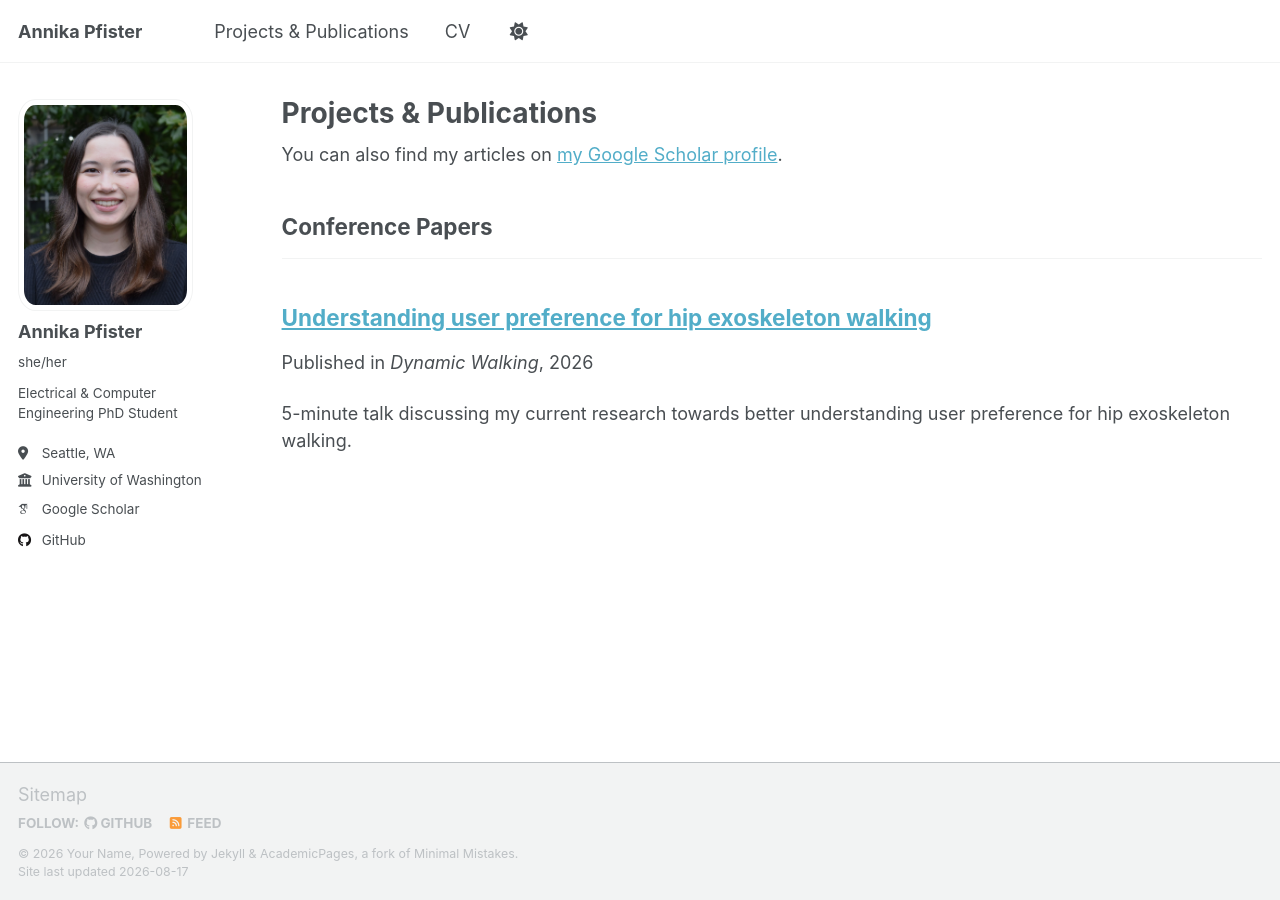
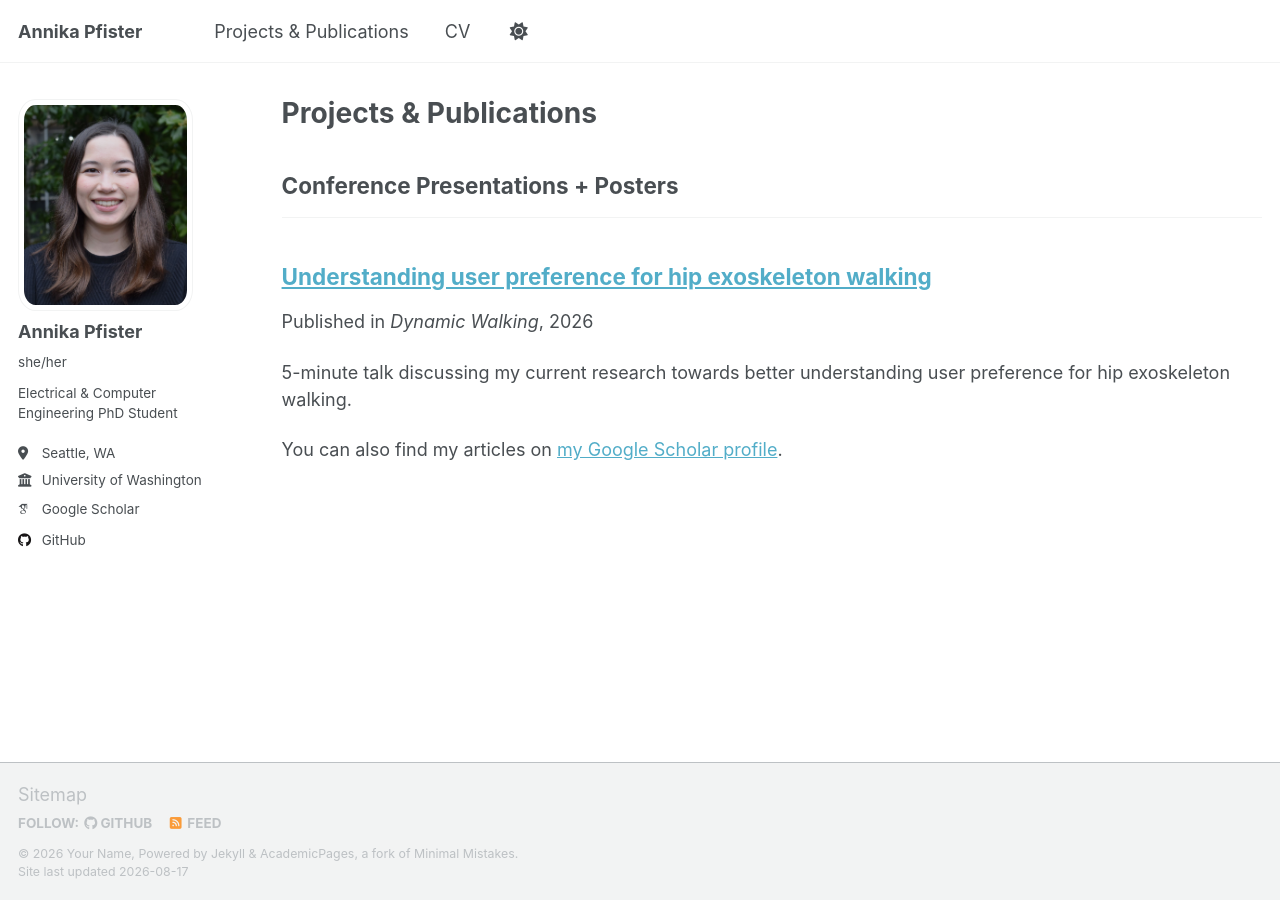
Before and after one commit to annika-pfister/annika-pfister.github.io, a Jekyll site: the page built from _pages/publications.html, in a window 1280 px wide. Built offline with Jekyll 4.4.1, drawn with Linux system fonts in a browser that asks for light colours; some web fonts are replaced; a script that is not in the unit is left out; a file with an impossible date is left out; some of the changed lines change nothing that is shown.

Commit message:
editing publications

```diff
--- a/_config.yml
+++ b/_config.yml
@@ -45,9 +45,9 @@ author:
 publication_category:
   manuscripts:
     title: 'Journal Articles'
+  conf-papers:
+    title: 'Conference Papers'
   conferences:
-    title: 'Conference Papers'
-  posters:
     title: 'Conference Presentations + Posters'
 
 
--- a/_pages/publications.html
+++ b/_pages/publications.html
@@ -6,10 +6,6 @@ author_profile: true
 ---
 
 {% include base_path %}
-
-{% if site.author.googlescholar %}
-  <div class="wordwrap">You can also find my articles on <a href="{{site.author.googlescholar}}">my Google Scholar profile</a>.</div>
-{% endif %}
 
 <!-- New style rendering if publication categories are defined -->
 {% if site.publication_category %}
@@ -32,3 +28,7 @@ author_profile: true
     {% include archive-single.html %}
   {% endfor %}
 {% endif %}
+
+{% if site.author.googlescholar %}
+  <div class="wordwrap">You can also find my articles on <a href="{{site.author.googlescholar}}">my Google Scholar profile</a>.</div>
+{% endif %}
```
